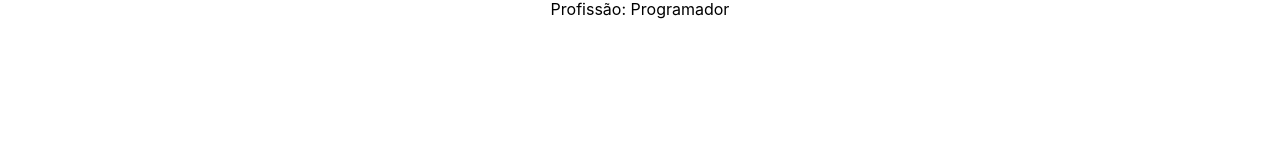
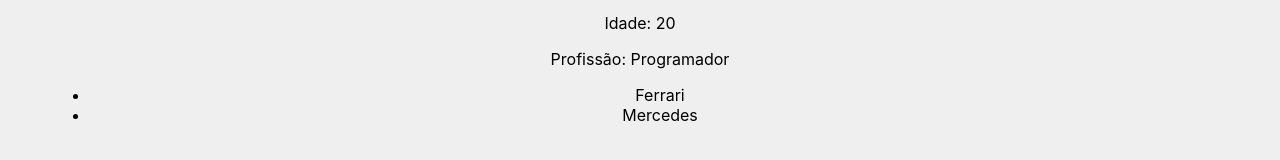
Before and after one commit to LucasLima1407/Curso-ReactJS, a React (Create React App) app in the folder my-app/: page / in a window 1280 px wide. Shown: the part 578-738 px from the top of the page. Built offline with nearby package versions, Linux system fonts and the light colour scheme.

Commit message:
Aula07
Utilização de fragments para um código mais limpo

```diff
--- a/my-app/src/App.js
+++ b/my-app/src/App.js
@@ -1,7 +1,8 @@
 import './App.css';
 import SayMyName from './components/SayMyName';
 import Pessoa from './components/Pessoa';
-import Frase from './components/Frase'
+import Frase from './components/Frase';
+import List from './components/List';
 
 function App() {
 
@@ -15,6 +16,7 @@ function App() {
       <SayMyName nome='Lucas' />
       <SayMyName nome={nome} />
       <Pessoa nome='Lucas' idade='20' profissao='Programador' foto='https://via.placeholder/150'/>
+      <List  />
     </div>
   );
 }
--- /dev/null
+++ b/my-app/src/components/Item.js
@@ -0,0 +1,9 @@
+function Item(props){
+    return(
+        <>
+          <li>{props.marca}</li>
+
+        </>
+    )
+}
+export default Item
--- /dev/null
+++ b/my-app/src/components/List.js
@@ -0,0 +1,12 @@
+import Item from './Item'
+function List(){
+    return(
+        <>
+            <ul>
+                <Item marca='Ferrari'/>
+                <Item marca='Mercedes'/>
+            </ul>
+        </>
+    )
+}
+export default List
--- a/my-app/src/index.css
+++ b/my-app/src/index.css
@@ -5,6 +5,9 @@ body {
     sans-serif;
   -webkit-font-smoothing: antialiased;
   -moz-osx-font-smoothing: grayscale;
+  padding: 50px;
+  padding-bottom: 500px;
+  background-color: #efefef;
 }
 
 code {
```
